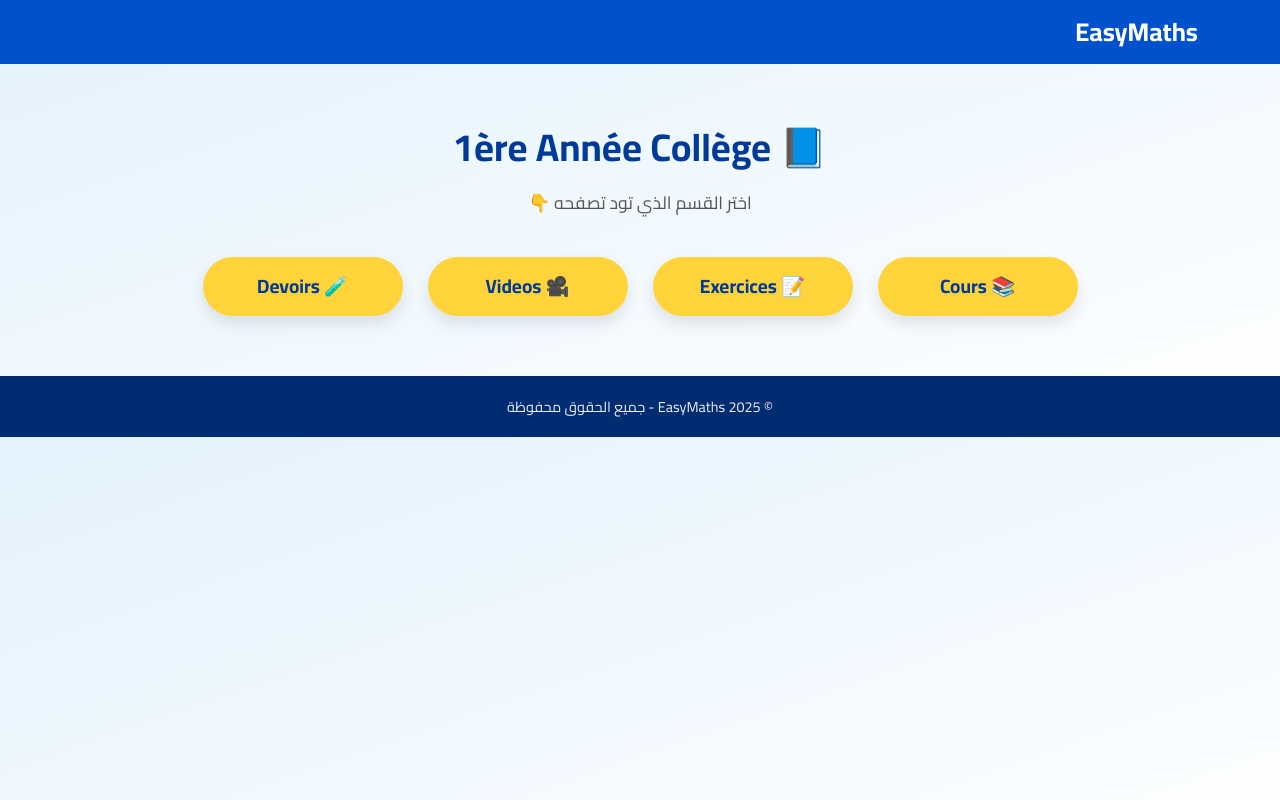
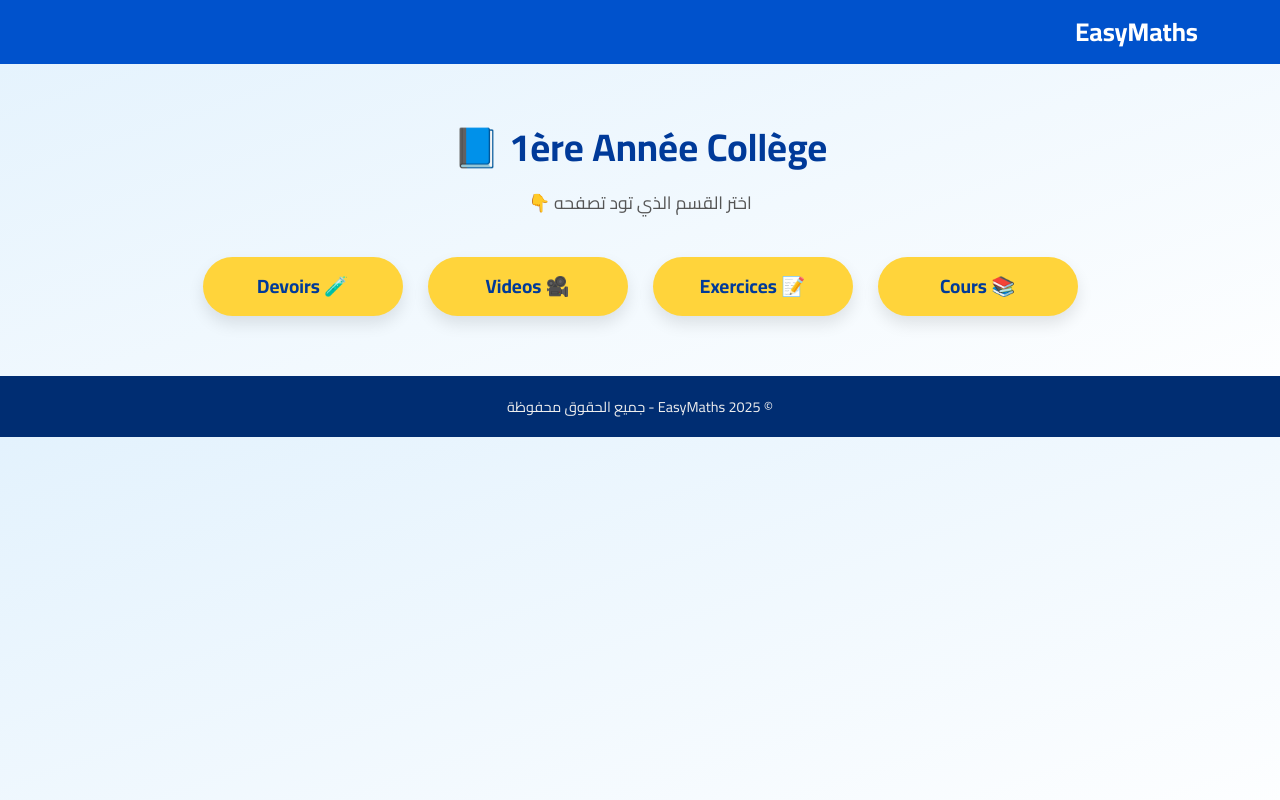
Before and after one commit to AbdelAzizMaatallah/EasyMaths, a plain HTML site: page college1-home.html in a window 1280 px wide. Drawn offline with nearby package versions, Linux system fonts and the light colour scheme.

Commit message:
Update college1-home.html

```diff
--- a/college1-home.html
+++ b/college1-home.html
@@ -84,7 +84,7 @@
 </nav>
 
 <div class="container-box">
-  <h1>📘 1ère Année Collège </h1>
+  <h1> 1ère Année Collège 📘</h1>
   <p>اختر القسم الذي تود تصفحه 👇</p>
 
   <div class="section-links">
```
